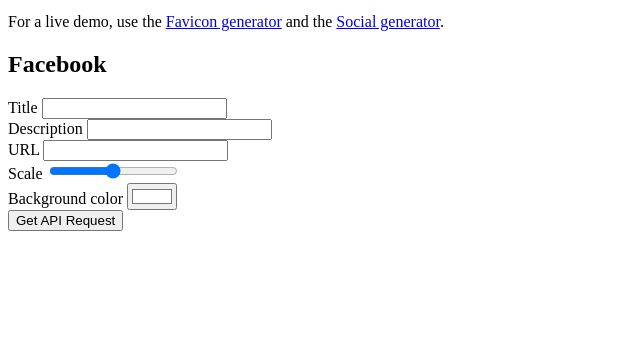
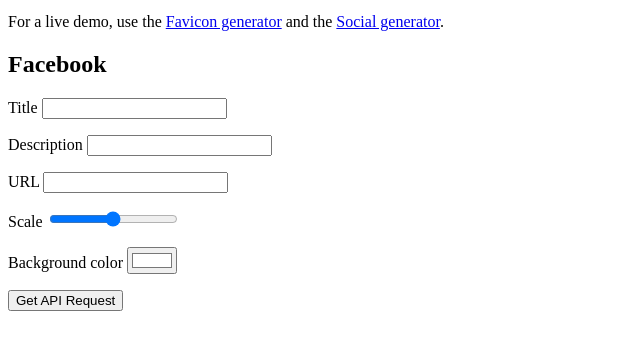
Before and after one commit to RealFaviconGenerator/rfg-components-demo, a plain HTML site: page index.html in a window 1280 px wide. Shown: the part 87-436 px from the top of the page, without its empty margins (0-640 px from the left). Drawn offline with nearby package versions, Linux system fonts and the light colour scheme.

Commit message:
Form enhancement

```diff
--- a/style.css
+++ b/style.css
@@ -1,4 +1,9 @@
+
 #facebook-editor {
+  float: left;
   width: 520px;
-  float: left;
 }
+
+#facebook-form > div {
+  margin-bottom: 1em;
+}
```
